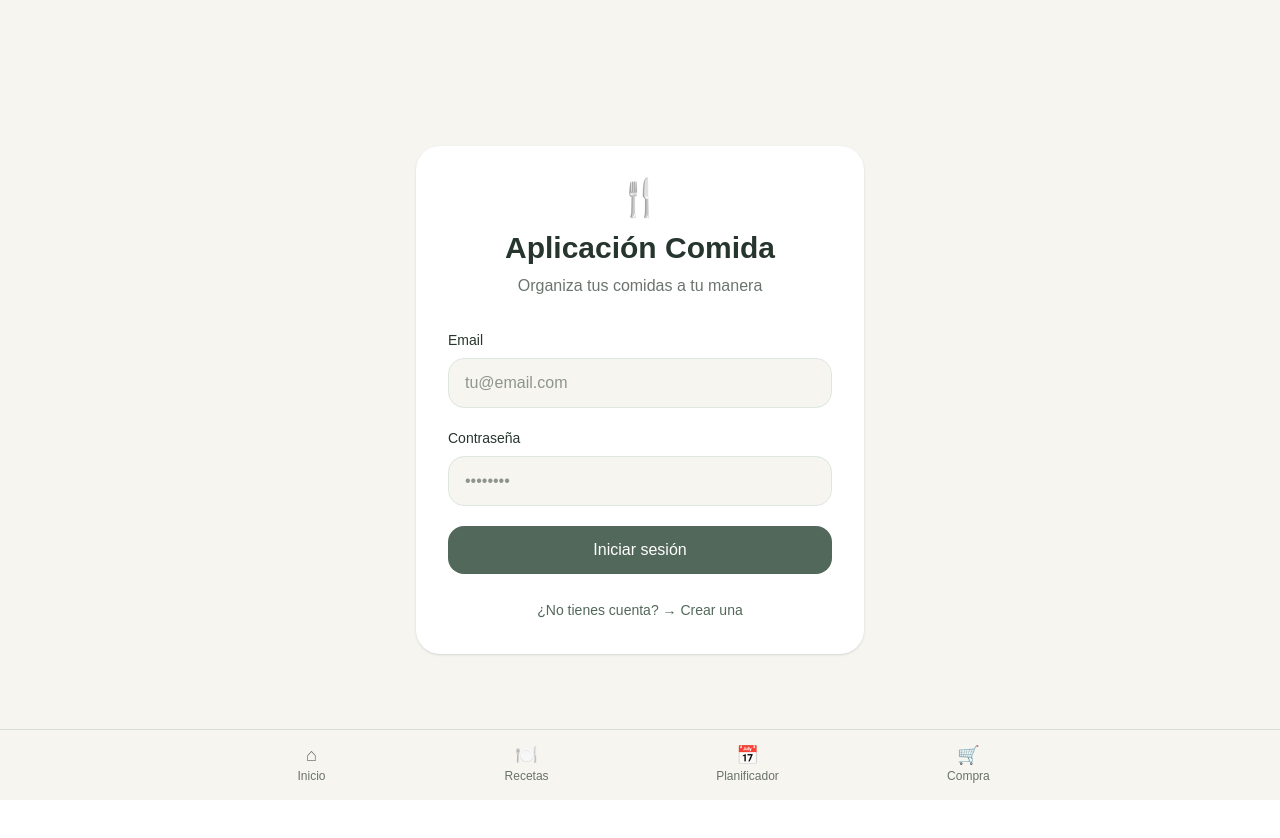
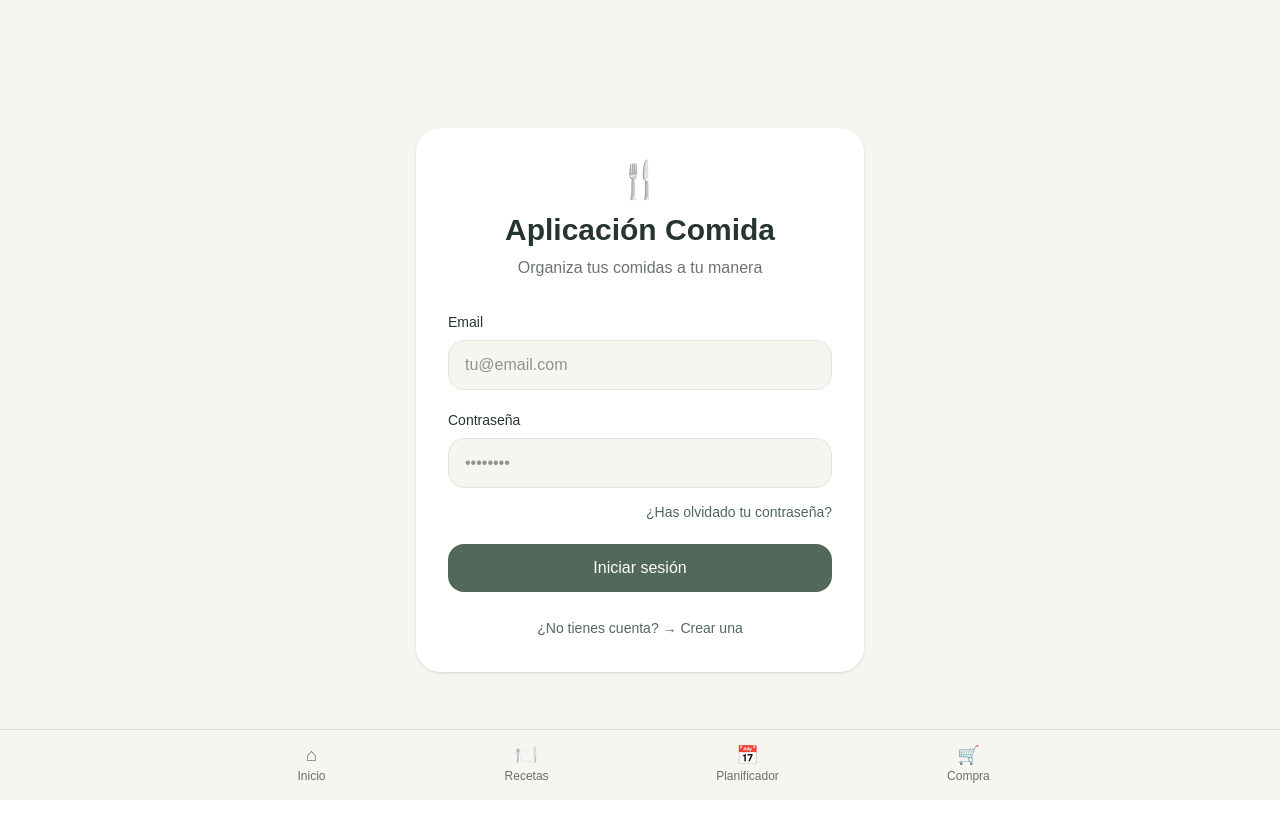
Before and after one commit to 1marta2/aplicacion-comida, a Next.js app: page /login in a window 1280 px wide. Shown: the top 838 px of the page. Built offline with nearby package versions, Linux system fonts and the light colour scheme; no server answers.

Commit message:
Añadir recuperación de contraseña

```diff
--- a/app/login/page.tsx
+++ b/app/login/page.tsx
@@ -1,29 +1,74 @@
+
 "use client";
 
-import { useState } from "react";
+import { useEffect, useState } from "react";
 import { supabase } from "@/lib/supabase";
+
+type FormMode = "login" | "register" | "forgot" | "reset";
 
 export default function LoginPage() {
   const [email, setEmail] = useState("");
   const [password, setPassword] = useState("");
-  const [isRegistering, setIsRegistering] = useState(false);
+  const [mode, setMode] = useState<FormMode>("login");
   const [message, setMessage] = useState("");
   const [loading, setLoading] = useState(false);
 
-  const handleSubmit = async (e: React.FormEvent) => {
+  useEffect(() => {
+    const params = new URLSearchParams(window.location.search);
+
+    if (params.get("mode") === "reset") {
+      setMode("reset");
+      setMessage(
+        "Escribe tu nueva contraseña para volver a entrar en Mi cocina."
+      );
+    }
+  }, []);
+
+  const handleSubmit = async (e: React.FormEvent<HTMLFormElement>) => {
     e.preventDefault();
     setMessage("");
     setLoading(true);
 
     try {
-      if (isRegistering) {
-        const { error } = await supabase.auth.signUp({
-          email,
+      if (mode === "forgot") {
+        const { error } = await supabase.auth.resetPasswordForEmail(email, {
+          redirectTo: `${window.location.origin}/login?mode=reset`,
+        });
+
+        if (error) {
+          setMessage(
+            "No hemos podido enviar el correo. Comprueba la configuración e inténtalo de nuevo."
+          );
+        } else {
+          setMessage(
+            "Si el correo corresponde a una cuenta registrada, recibirás un enlace para cambiar tu contraseña. Revisa también la carpeta de spam."
+          );
+        }
+      } else if (mode === "reset") {
+        const { error } = await supabase.auth.updateUser({
           password,
         });
 
         if (error) {
-          setMessage(error.message);
+          setMessage(
+            "No hemos podido cambiar la contraseña. Puede que el enlace haya caducado. Solicita uno nuevo e inténtalo otra vez."
+          );
+        } else {
+          setPassword("");
+          setMessage("¡Contraseña actualizada! Entrando en Mi cocina…");
+          window.location.href = "/";
+        }
+      } else if (mode === "register") {
+        const { error } = await supabase.auth.signUp({
+          email,
+          password,
+          options: {
+            emailRedirectTo: `${window.location.origin}/login`,
+          },
+        });
+
+        if (error) {
+          setMessage("No hemos podido crear la cuenta. " + error.message);
         } else {
           setMessage(
             "Cuenta creada. Revisa tu correo para confirmar tu email."
@@ -48,6 +93,15 @@ export default function LoginPage() {
     }
   };
 
+  const changeMode = (nextMode: FormMode) => {
+    setMode(nextMode);
+    setMessage("");
+    setPassword("");
+  };
+
+  const isResetMode = mode === "reset";
+  const needsPassword = mode === "login" || mode === "register" || isResetMode;
+
   return (
     <main className="min-h-screen bg-[#F7F5EF] flex items-center justify-center px-6">
       <div className="w-full max-w-md">
@@ -60,13 +114,18 @@ export default function LoginPage() {
             </h1>
 
             <p className="text-[#6B756E] mt-2">
-              {isRegistering
+              {mode === "register"
                 ? "Crea tu cuenta para guardar tus recetas"
+                : mode === "forgot"
+                  ? "Te ayudamos a recuperar tu cuenta"
+                  : isResetMode
+                    ? "Elige una nueva contraseña"
                     : "Organiza tus comidas a tu manera"}
             </p>
           </div>
 
           <form onSubmit={handleSubmit} className="space-y-5">
+            {mode !== "reset" && (
               <div>
                 <label
                   htmlFor="email"
@@ -81,17 +140,20 @@ export default function LoginPage() {
                   value={email}
                   onChange={(e) => setEmail(e.target.value)}
                   placeholder="tu@email.com"
+                  autoComplete="email"
                   required
                   className="w-full rounded-2xl border border-[#DDE8DF] bg-[#F7F5EF] px-4 py-3 text-[#26352D] outline-none focus:border-[#52685A]"
                 />
               </div>
+            )}
 
+            {needsPassword && (
               <div>
                 <label
                   htmlFor="password"
                   className="block text-sm font-medium text-[#26352D] mb-2"
                 >
-                Contraseña
+                  {isResetMode ? "Nueva contraseña" : "Contraseña"}
                 </label>
 
                 <input
@@ -100,14 +162,43 @@ export default function LoginPage() {
                   value={password}
                   onChange={(e) => setPassword(e.target.value)}
                   placeholder="••••••••"
+                  autoComplete={
+                    isResetMode
+                      ? "new-password"
+                      : mode === "register"
+                        ? "new-password"
+                        : "current-password"
+                  }
                   required
                   minLength={6}
                   className="w-full rounded-2xl border border-[#DDE8DF] bg-[#F7F5EF] px-4 py-3 text-[#26352D] outline-none focus:border-[#52685A]"
                 />
+                {(mode === "register" || isResetMode) && (
+                  <p className="text-xs text-[#6B756E] mt-2">
+                    La contraseña debe tener al menos 6 caracteres.
+                  </p>
+                )}
               </div>
+            )}
+
+            {mode === "login" && (
+              <div className="text-right -mt-2">
+                <button
+                  type="button"
+                  onClick={() => changeMode("forgot")}
+                  className="text-sm text-[#52685A] hover:underline"
+                >
+                  ¿Has olvidado tu contraseña?
+                </button>
+              </div>
+            )}
 
             {message && (
-              <div className="rounded-2xl bg-[#DDE8DF] px-4 py-3 text-sm text-[#26352D]">
+              <div
+                role="status"
+                aria-live="polite"
+                className="rounded-2xl bg-[#DDE8DF] px-4 py-3 text-sm text-[#26352D]"
+              >
                 {message}
               </div>
             )}
@@ -119,25 +210,38 @@ export default function LoginPage() {
             >
               {loading
                 ? "Cargando..."
-                : isRegistering
+                : mode === "register"
                   ? "Crear cuenta"
+                  : mode === "forgot"
+                    ? "Enviar enlace de recuperación"
+                    : isResetMode
+                      ? "Guardar nueva contraseña"
                       : "Iniciar sesión"}
             </button>
           </form>
 
           <div className="text-center mt-6">
+            {mode === "forgot" || isResetMode ? (
               <button
                 type="button"
-              onClick={() => {
-                setIsRegistering(!isRegistering);
-                setMessage("");
-              }}
+                onClick={() => changeMode("login")}
                 className="text-sm text-[#52685A] hover:underline"
               >
-              {isRegistering
+                ← Volver a iniciar sesión
+              </button>
+            ) : (
+              <button
+                type="button"
+                onClick={() =>
+                  changeMode(mode === "register" ? "login" : "register")
+                }
+                className="text-sm text-[#52685A] hover:underline"
+              >
+                {mode === "register"
                   ? "Ya tengo una cuenta → Iniciar sesión"
                   : "¿No tienes cuenta? → Crear una"}
               </button>
+            )}
           </div>
         </div>
       </div>
```
Lines whose indentation alone changed are shown as unchanged.
